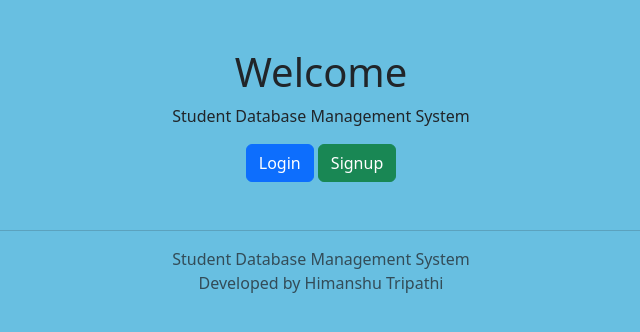
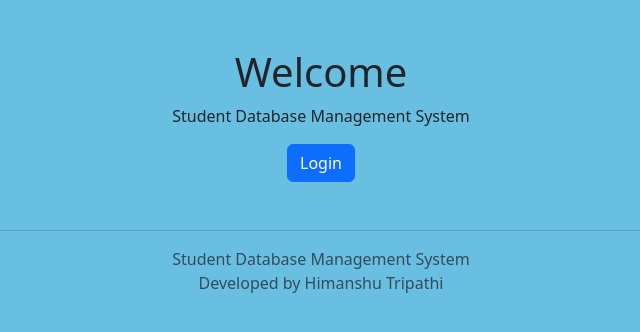
Before and after one commit to himanshu07-12/student-database-management-system, a Flask app: page / in a window 1280 px wide. Shown: the part 64-396 px from the top of the page, without its empty margins (319-959 px from the left). Run offline with Flask 3, Linux system fonts and the light colour scheme.

Commit message:
removing signup feature

```diff
--- a/app.py
+++ b/app.py
@@ -36,11 +36,6 @@ def login_page():
 
     return render_template("login.html")
 
-
-
-@app.route("/signup")
-def signup():
-    return render_template("signup.html")
 
 @app.route("/dashboard")
 @login_required
--- a/templates/index.html
+++ b/templates/index.html
@@ -20,14 +20,6 @@ Login
 
 </a>
 
-<a
-class="btn btn-success"
-href="/signup">
-
-Signup
-
-</a>
-
 </div>
 
 {% endblock %}
```
Also changed, not shown: templates/signup.html (deleted, +0 -11 lines).
